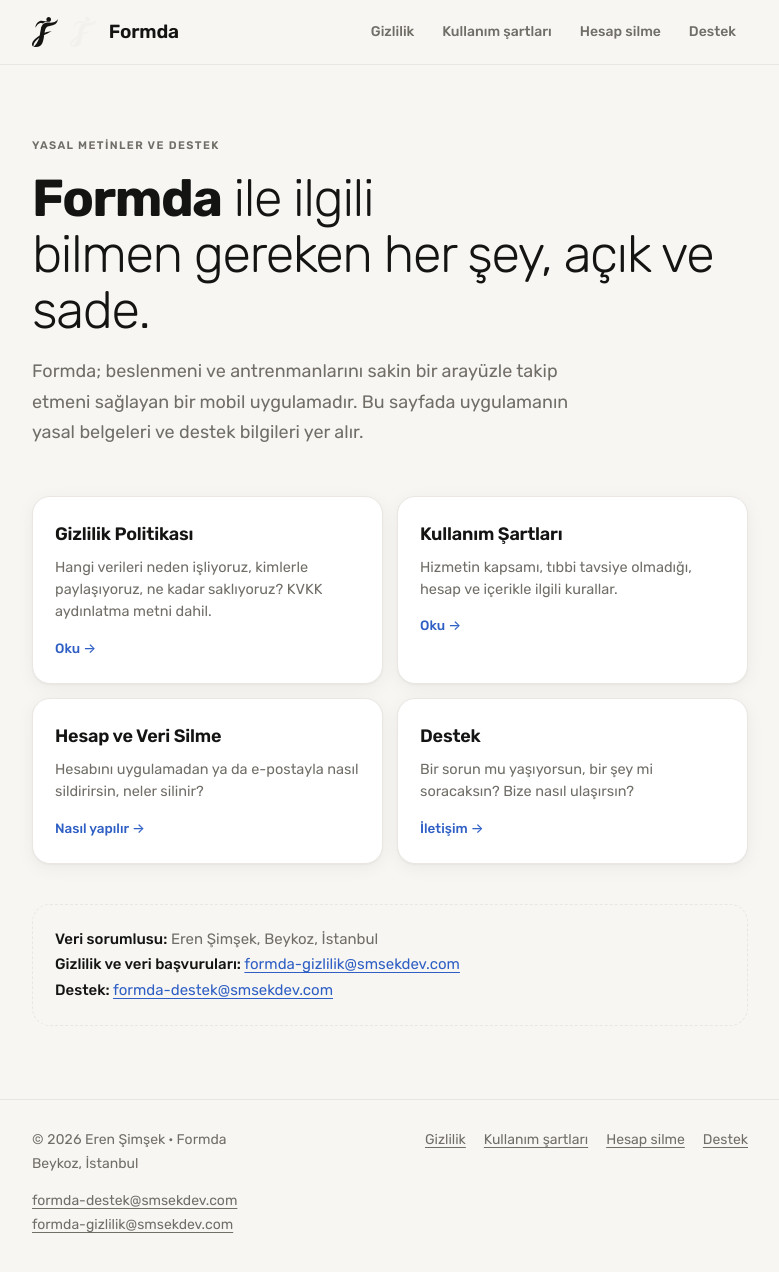
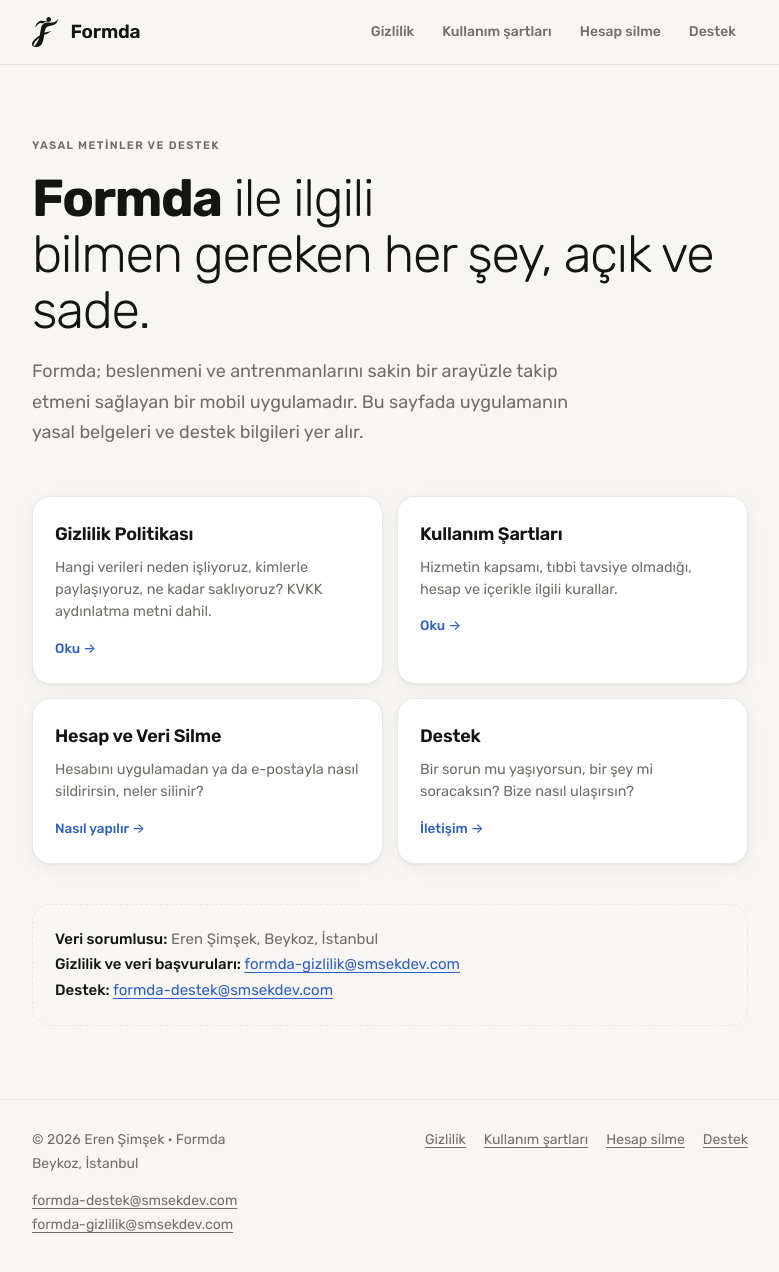
Before and after one commit to erensmsek/formda-yasal, a Jekyll site: the page built from index.md, in a window 1280 px wide and 1273 px high. Shown: the whole window, without its empty margins (250-1029 px from the left). Built offline with Jekyll 4.4.1, drawn with Linux system fonts in a browser that asks for light colours.

Commit message:
fix: başlıkta çift logo ve parantez aralığı düzeltildi
Co-Authored-By: Claude Sonnet 5.5 <noreply@anthropic.com>

```diff
--- a/assets/css/site.css
+++ b/assets/css/site.css
@@ -32,8 +32,8 @@
     --link: #8fb0ff;
     --shadow: none;
   }
-  .logo-dark { display: inline-block !important; }
-  .logo-light { display: none !important; }
+  .brand .logo-dark { display: block; }
+  .brand .logo-light { display: none; }
 }
 
 * { box-sizing: border-box; }
@@ -46,7 +46,6 @@ body {
   font-size: 16px;
   line-height: 1.7;
   font-weight: 400;
-  font-feature-settings: "tnum" 1;
   min-height: 100vh;
   display: flex;
   flex-direction: column;
@@ -70,7 +69,7 @@ a:hover { text-decoration-thickness: 2px; }
 .site-header .wrap { display: flex; align-items: center; justify-content: space-between; gap: 16px; min-height: 64px; flex-wrap: wrap; padding-top: 8px; padding-bottom: 8px; }
 .brand { display: inline-flex; align-items: center; gap: 12px; color: var(--text); text-decoration: none; font-weight: 600; font-size: 19px; letter-spacing: -0.2px; }
 .brand img { height: 30px; width: auto; display: block; }
-.logo-dark { display: none; }
+.brand .logo-dark { display: none; }
 .site-nav { display: flex; gap: 4px; flex-wrap: wrap; }
 .site-nav a { color: var(--muted); text-decoration: none; font-size: 14px; font-weight: 500; padding: 6px 12px; border-radius: 999px; }
 .site-nav a:hover { color: var(--text); background: var(--line); }
@@ -108,6 +107,7 @@ main { flex: 1; padding: 48px 0 72px; }
 .doc blockquote { margin: 18px 0; padding: 4px 18px; border-left: 3px solid var(--line); color: var(--muted); }
 .doc code { font-size: 0.92em; background: var(--line); padding: 2px 6px; border-radius: 6px; }
 
+.doc table, .doc .meta { font-variant-numeric: tabular-nums; }
 .doc table { width: 100%; border-collapse: separate; border-spacing: 0; margin: 18px 0; font-size: 15px; background: var(--surface); border: 1px solid var(--line); border-radius: 14px; overflow: hidden; display: block; overflow-x: auto; }
 .doc th, .doc td { text-align: left; vertical-align: top; padding: 12px 16px; border-bottom: 1px solid var(--line); }
 .doc th { font-size: 12px; font-weight: 600; letter-spacing: 0.8px; text-transform: uppercase; color: var(--muted); background: transparent; }
```
